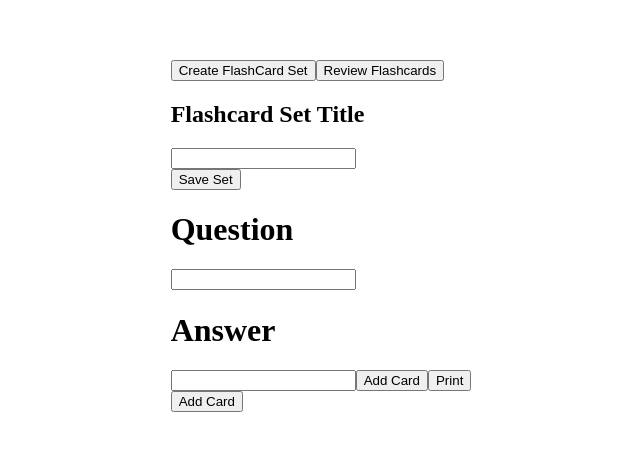
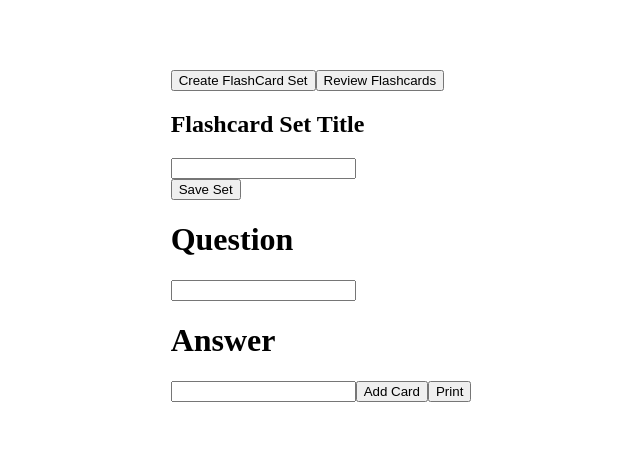
Before and after one commit to ColinMattutini/Remembori, a React (Create React App) app: page / in a window 1280 px wide. Shown: the part 124-574 px from the top of the page, without its empty margins (319-959 px from the left). Built offline with nearby package versions, Linux system fonts and the light colour scheme.

Commit message:
remove unused function

```diff
--- a/src/components/FlashCard/FlashCard.js
+++ b/src/components/FlashCard/FlashCard.js
@@ -5,15 +5,9 @@ const FlashCard = () => {
   const [flashcards, setFlashCards] = useState([]);
   const [cardCount, setCardCount] = useState(0);
 
-  const flashCardAmountHandler = () => {
-    setCardCount(cardCount + 1);
-    console.log(cardCount);
-  };
-
   return (
     <div>
       <FlashCardForm />
-      <button onClick={flashCardAmountHandler}>Add Card</button>
     </div>
   );
 };
```
